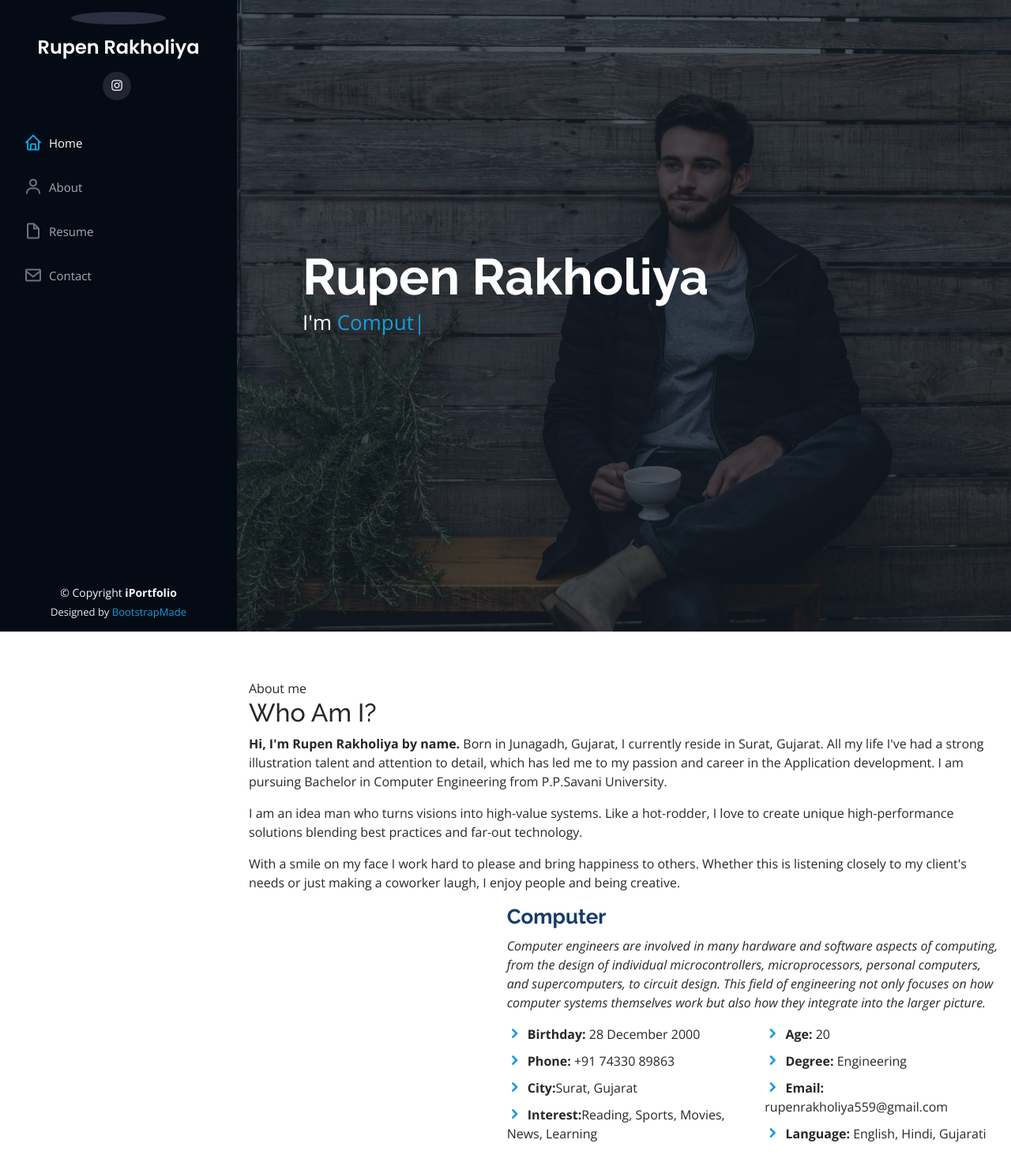
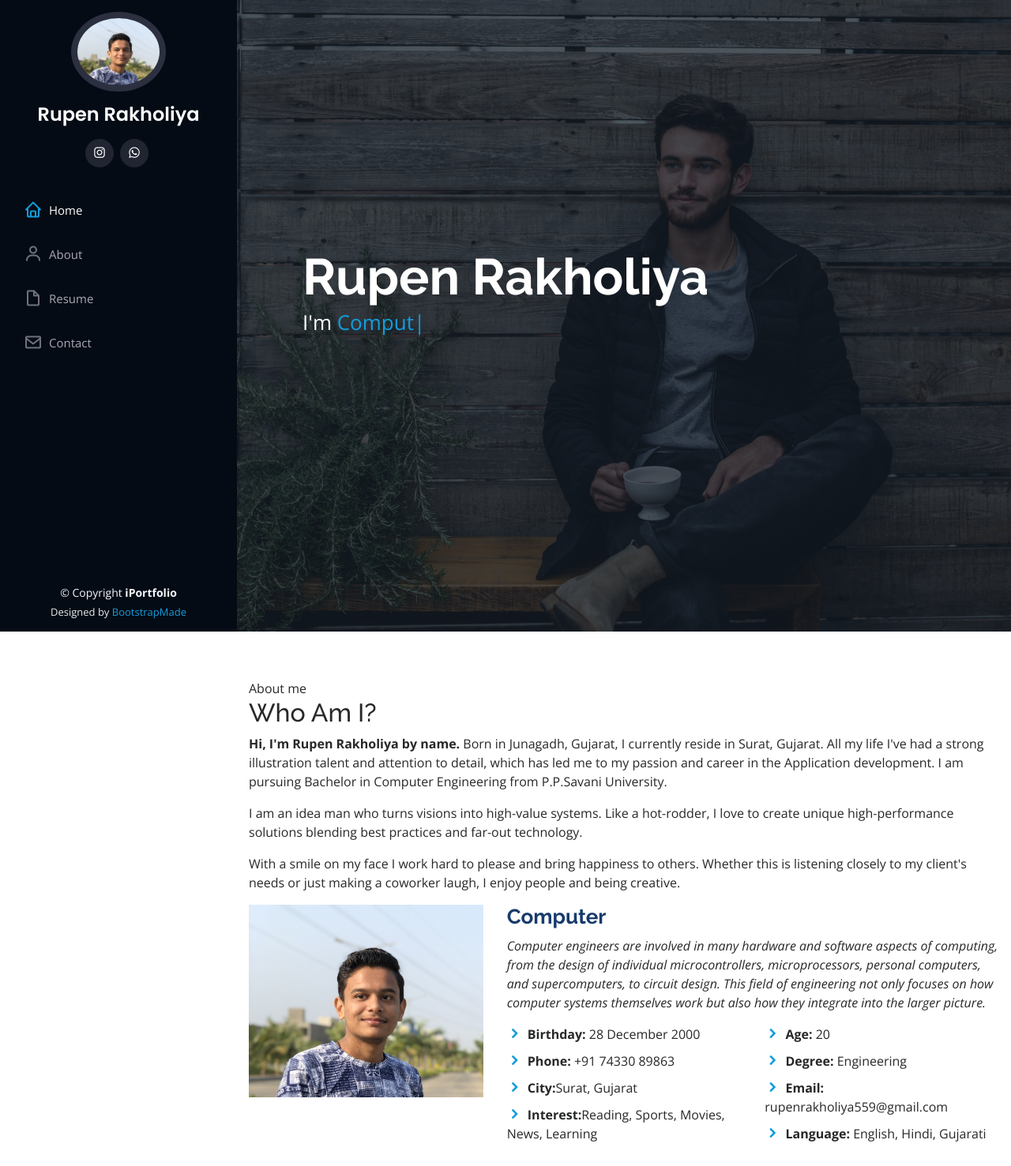
Before and after one commit to Rupen-project/Portfolio, a plain HTML site: page build/web/index.html in a window 1280 px wide. Shown: the top 1477 px of the page at 79% size. Drawn offline with nearby package versions, Linux system fonts and the light colour scheme.

Commit message:
Rupen Rakholiya Resume

```diff
--- a/build/web/index.html
+++ b/build/web/index.html
@@ -42,10 +42,12 @@
             <div class="d-flex flex-column">
 
                 <div class="profile">
-                    <img src="" alt="" class="img-fluid rounded-circle">
+                    <img src="assets/img/rp.jpg" alt="" class="img-fluid rounded-circle">
                     <h1 class="text-light"><a href="index.html">Rupen Rakholiya</a></h1>
                     <div class="social-links mt-3 text-center">
-                        <a href="https://www.instagram.com/" class="instagram"><i class="bx bxl-instagram"></i></a>
+                        <a href="https://www.instagram.com/_rupen_rakholiya_/" class="instagram"><i class="bx bxl-instagram"></i></a>
+                        <a href="https://wa.me/917433089863" class="instagram"><i class="bx bxl-whatsapp"></i></a>
+
                     </div>
                 </div>
 
@@ -87,7 +89,7 @@
 
                     <div class="row">
                         <div class="col-lg-4" data-aos="fade-right">
-                            <img src=""" class="img-fluid" alt="">
+                            <img src="assets/img/rp.jpg" class="img-fluid" alt="">
                         </div>
                         <div class="col-lg-8 pt-4 pt-lg-0 content" data-aos="fade-left">
                             <h3>Computer</h3>
@@ -238,6 +240,8 @@
 
                 <div class="section-title">
                     <h2>Curriculum Vitae</h2>
+                    <p><a href="PDF/rupen.pdf" class="btn btn-primary btn-learn"> Download CV <i class="icon-download4"></i></a></p>
+
 
                 </div>
 
```
Also changed, not shown: web/index.html (+7 -3 lines), build/web/assets/img/profile-img.jpg (deleted), build/web/assets/img/rp.jpg (added), web/assets/img/profile-img.jpg (deleted), web/assets/img/rp.jpg (added), 5 other files.
